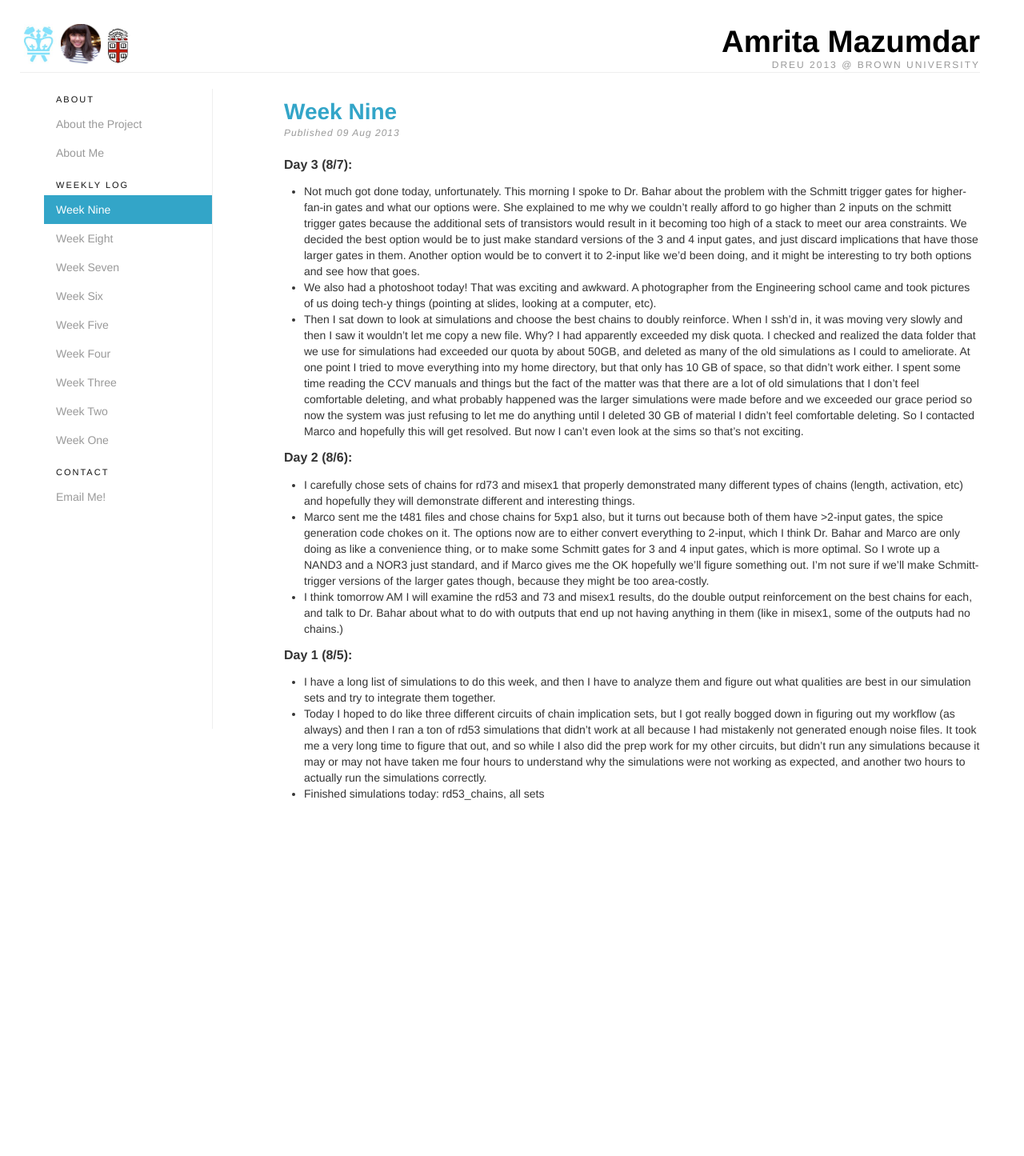
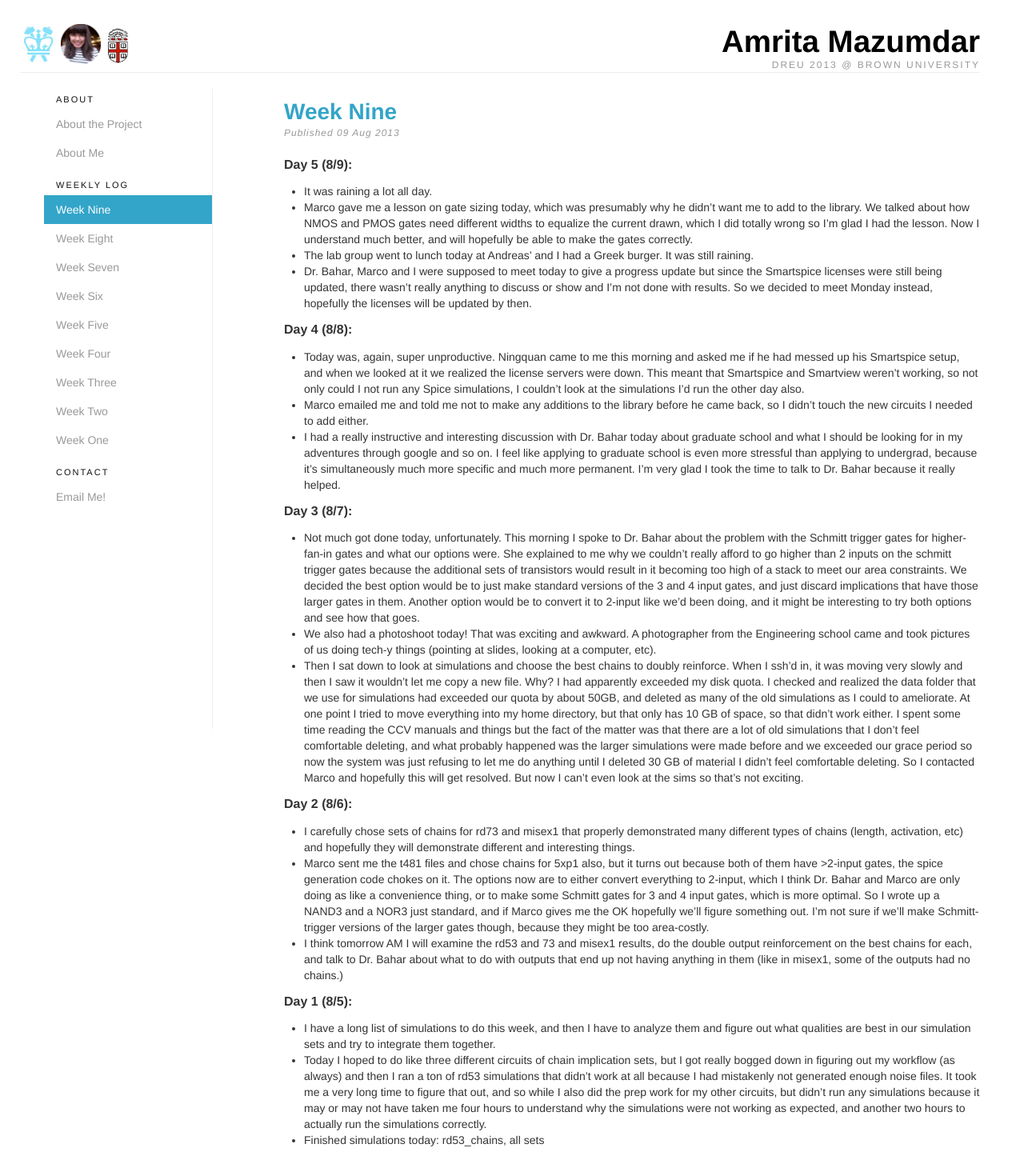
Before and after one commit to amritamaz/dreu-blog, a Jekyll site: the page built from _posts/2013-08-9-week-nine.md, in a window 1280 px wide. Shown: the whole page at 80% size. Built offline with Jekyll 4.4.1, drawn with Linux system fonts in a browser that asks for light colours; nearby versions of some CDN libraries; Markdown is read by kramdown in place of the engine named in the settings; before the commit the page ends 1012 px from its top, so only the background shows below that.

```diff
--- a/_posts/2013-08-9-week-nine.md
+++ b/_posts/2013-08-9-week-nine.md
@@ -3,6 +3,32 @@ layout: post
 title: Week Nine
 category: weekly log
 ---
+
+## Day 5 (8/9):
+  + It was raining a lot all day.
+  + Marco gave me a lesson on gate sizing today, which was presumably why he didn't want me to add to
+  the library. We talked about how NMOS and PMOS gates need different widths to equalize the current
+  drawn, which I did totally wrong so I'm glad I had the lesson. Now I understand much better, and
+  will hopefully be able to make the gates correctly.
+  + The lab group went to lunch today at Andreas' and I had a Greek burger. It was still raining.
+  + Dr. Bahar, Marco and I were supposed to meet today to give a progress update but since the
+  Smartspice licenses were still being updated, there wasn't really anything to discuss or show
+  and I'm not done with results. So we decided to meet Monday instead, hopefully the licenses will
+  be updated by then.
+
+## Day 4 (8/8):
+  + Today was, again, super unproductive. Ningquan came to me this morning and asked
+  me if he had messed up his Smartspice setup, and when we looked at it we realized
+  the license servers were down. This meant that Smartspice and Smartview weren't working,
+  so not only could I not run any Spice simulations, I couldn't look at the simulations I'd
+  run the other day also.
+  + Marco emailed me and told me not to make any additions to the library before he came back,
+  so I didn't touch the new circuits I needed to add either.
+  + I had a really instructive and interesting discussion with Dr. Bahar today about
+  graduate school and what I should be looking for in my adventures through google and so
+  on. I feel like applying to graduate school is even more stressful than applying to
+  undergrad, because it's simultaneously much more specific and much more permanent. I'm
+  very glad I took the time to talk to Dr. Bahar because it really helped.
 
 ## Day 3 (8/7):
   + Not much got done today, unfortunately. This morning I spoke to Dr. Bahar about the
```
